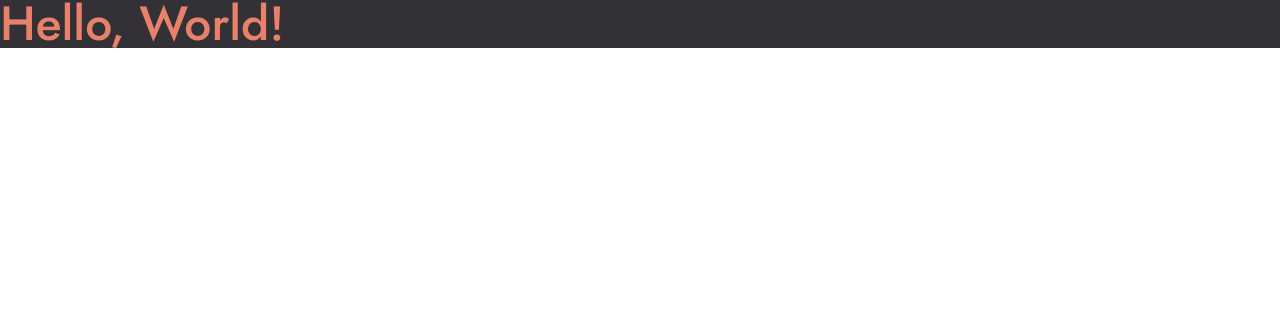
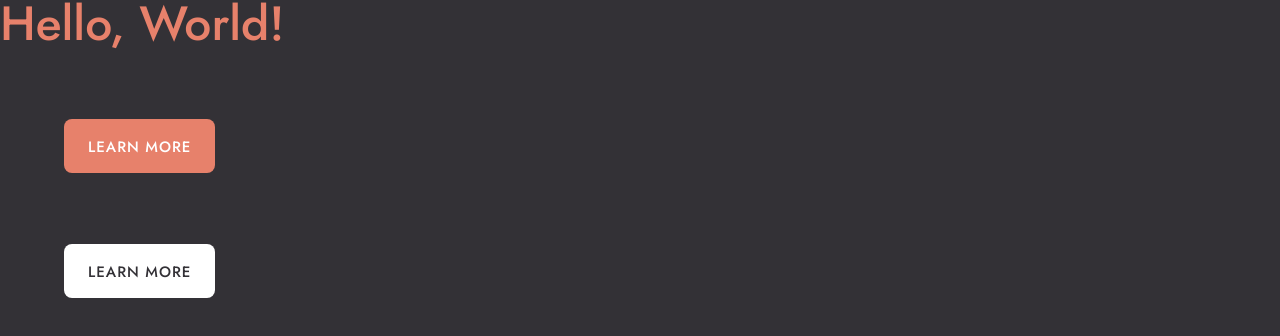
Before and after one commit to mehdi-zibout/fem-designo, a React (Vite) app: page / in a window 1280 px wide. Shown: the top 336 px of the page. Built offline with nearby package versions, Linux system fonts and the light colour scheme.

Commit message:
Add Button Component

```diff
--- a/src/App.tsx
+++ b/src/App.tsx
@@ -1,5 +1,17 @@
+import Button from "./components/shared/Button";
+
 function App() {
-  return <div className="bg-darkGrey text-h1 text-peach">Hello, World!</div>;
+  return (
+    <div className="bg-darkGrey text-h1 text-peach w-screen h-screen">
+      Hello, World!
+      <div className="m-16">
+        <Button>LEARN MORE</Button>
+      </div>
+      <div className="m-16">
+        <Button isDark>LEARN MORE</Button>
+      </div>
+    </div>
+  );
 }
 
 export default App;
--- /dev/null
+++ b/src/components/shared/Button.tsx
@@ -0,0 +1,31 @@
+import type { ButtonHTMLAttributes, DetailedHTMLProps, ReactNode } from "react";
+
+function Button({
+  children,
+  isDark = false,
+  className,
+  ...props
+}: ButtonProps) {
+  return (
+    <button
+      {...props}
+      className={`pb-4 pt-[1.125rem] tracking-[1px] px-6 rounded-lg text-[0.9375rem] font-medium leading-5 ${
+        isDark
+          ? "text-darkGrey bg-white hover:bg-lightPeach hover:text-white"
+          : "bg-peach text-white hover:bg-lightPeach"
+      } ${className}`}
+    >
+      {children}
+    </button>
+  );
+}
+
+export default Button;
+
+type ButtonProps = {
+  isDark?: boolean;
+  children: ReactNode;
+} & DetailedHTMLProps<
+  ButtonHTMLAttributes<HTMLButtonElement>,
+  HTMLButtonElement
+>;
```
